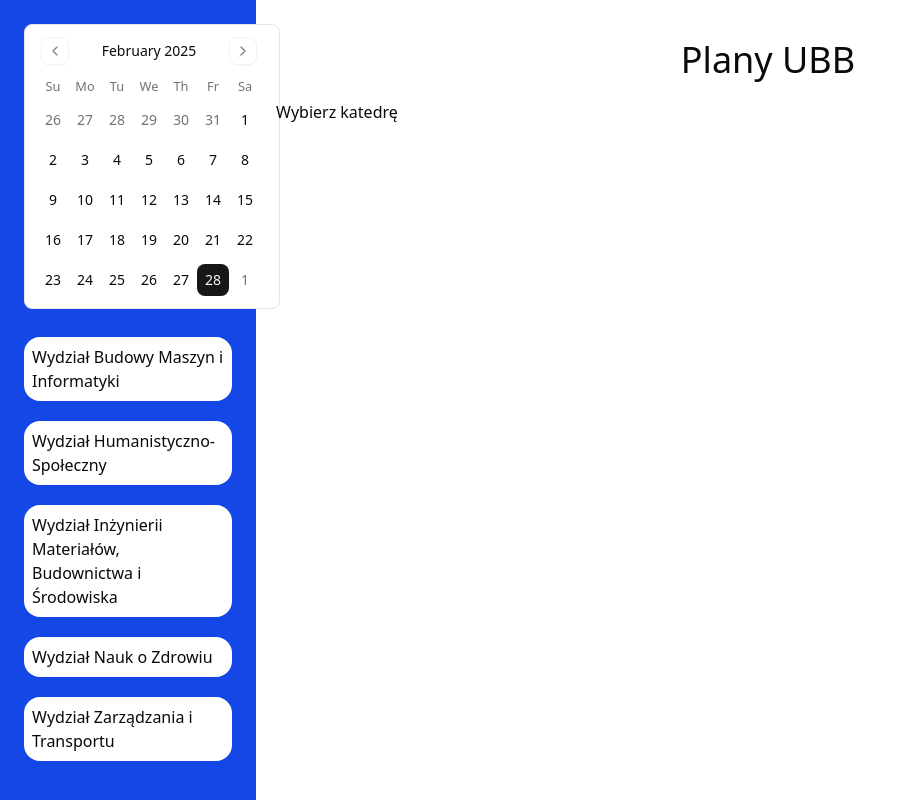
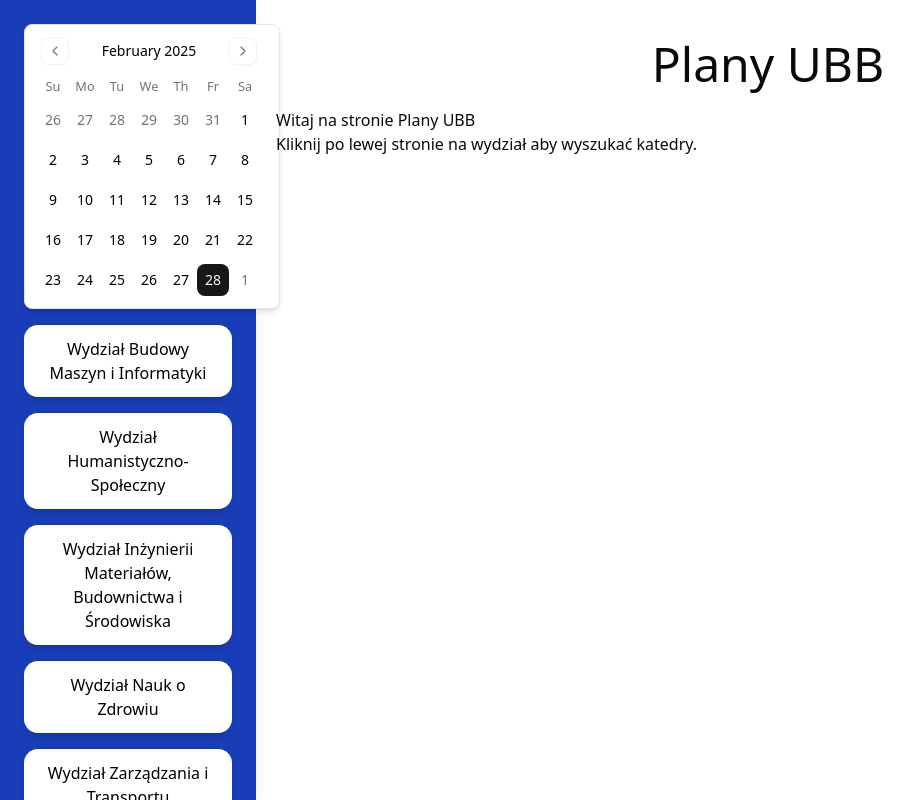
Before and after one commit to Sp3EdQQ/PZP-Plany, a React (Vite) app in the folder frontend/: page / in a window 1280 px wide. Shown: the whole page, without its empty margins (0-921 px from the left). Built offline with nearby package versions, Linux system fonts and the light colour scheme.

Commit message:
refactor: look

```diff
--- a/frontend/src/App.tsx
+++ b/frontend/src/App.tsx
@@ -14,7 +14,7 @@
             .then((json: University) => setData(json))
     }, []);
     return (
-        <div className="h-max w-screen">
+        <div className="h-max w-screen overflow-x-hidden">
             <div className="flex flex-row">
                 <SideBarLeft propData={data} propSetSelectedWydzial={setSelectedWydzial}/>
                 {data && (<MainContent propData={data} propSelectedWydzial={selectedWydzial || ""}/>)}
--- a/frontend/src/components/MainContent.tsx
+++ b/frontend/src/components/MainContent.tsx
@@ -10,10 +10,10 @@
 
     const faculty = propData[propSelectedWydzial];
     return (
-        <div className="w-4/5 p-5">
-            <h1 className="text-center p-5 text-4xl">Plany UBB</h1>
+        <div className="w-4/5 p-5 overflow-x-hidden">
+            <h1 className="text-center p-5 text-5xl">Plany UBB</h1>
             <div>
-                <h1>{propSelectedWydzial}</h1>
+                <h1 className="text-center font-bold text-lg ">{propSelectedWydzial}</h1>
                 {faculty ? (
                     Object.keys(faculty).map((catedral) => (
                         <Zajecia
@@ -24,7 +24,10 @@
                         />
                     ))
                 ) : (
-                    <div>Wybierz katedrę</div>
+                    <div>
+                        <div>Witaj na stronie Plany UBB</div>
+                        <div>Kliknij po lewej stronie na wydział aby wyszukać katedry.</div>
+                    </div>
                 )}
             </div>
         </div>
--- a/frontend/src/components/SideBarLeft.tsx
+++ b/frontend/src/components/SideBarLeft.tsx
@@ -1,5 +1,5 @@
-import {useState} from "react"
-import {Calendar} from "@/components/ui/calendar"
+import {useState} from "react";
+import {Calendar} from "@/components/ui/calendar";
 import {University} from "../../types/University.ts";
 
 type SideBarLeftProps = {
@@ -8,23 +8,32 @@
 };
 
 export const SideBarLeft = ({propData, propSetSelectedWydzial}: SideBarLeftProps) => {
-    const [date, setDate] = useState<Date | undefined>(new Date())
+    const [date, setDate] = useState<Date | undefined>(new Date());
+    const [activeWydzial, setActiveWydzial] = useState<string | null>(null);
 
-    return (<div className="w-1/5 flex-col p-6 bg-blue-700 h-screen">
+    return (
+        <div className="w-1/5 flex flex-col p-6 bg-blue-800 text-white h-screen shadow-lg">
             <Calendar
                 mode="single"
                 selected={date}
                 onSelect={setDate}
-            className="rounded-md border w-64 bg-white "
+                className="rounded-md border w-64 bg-white text-black mx-auto shadow-md"
             />
-        <div className="pt-2">
+            <div className="pt-4 flex flex-col gap-4">
                 {propData && Object.keys(propData).map((wydzial) => (
-                <div onClick={() => {
+                    <div
+                        key={wydzial}
+                        onClick={() => {
                             propSetSelectedWydzial(wydzial);
+                            setActiveWydzial(wydzial);
                         }}
-                     className="my-5 bg-white rounded-2xl *:m-5 p-2 cursor-pointer hover:bg-neutral-200">{wydzial}</div>
+                        className={`bg-white text-black text-center rounded-xl py-3 px-5 cursor-pointer transition duration-300 hover:scale-103 shadow-md
+                            ${activeWydzial === wydzial ? "scale-103" : ""}`}
+                    >
+                        {wydzial}
+                    </div>
                 ))}
             </div>
-    </div>)
-
-}
+        </div>
+    );
+};
--- a/frontend/src/components/Zajecia.tsx
+++ b/frontend/src/components/Zajecia.tsx
@@ -10,21 +10,21 @@
 export const Zajecia = ({propCatedral, propSelectedWydzial, propData}: ZajeciaProps) => {
     const [showClasses, setShowClasses] = useState(false);
     const zajecia = propData[propSelectedWydzial]?.[propCatedral] || {};
-
     return (
         <div className="my-4">
             <div
-                className="bg-blue-500 p-3 cursor-pointer rounded-lg text-lg"
+                className={`bg-blue-700 text-white p-4 cursor-pointer rounded-xl text-lg font-semibold shadow-lg transition duration-300 hover:bg-blue-800 hover:scale-102 ${showClasses ? "bg-blue-800 scale-102" : ""}`}
                 onClick={() => setShowClasses(!showClasses)}
             >
                 {propCatedral}
             </div>
             {showClasses && (
-                <div className="grid grid-cols-1 gap-4 mt-3">
+                <div className="grid grid-cols-1 gap-6 mt-4">
                     {Object.entries(zajecia).map(([nazwaZajec, nauczyciele]) => (
-                        <div key={nazwaZajec} className="bg-blue-500 p-4 rounded-lg shadow-lg">
-                            <h2 className="text-xl font-bold border-b pb-2 mb-2">{nazwaZajec}</h2>
-                            <ul>
+                        <div key={nazwaZajec}
+                             className="bg-blue-600 p-6 rounded-xl shadow-md text-white border border-blue-400 hover:bg-blue-700 transition duration-300">
+                            <h2 className="text-xl font-bold border-b border-white pb-2 mb-2">{nazwaZajec}</h2>
+                            <ul className="space-y-1">
                                 {nauczyciele.map((nauczyciel, index) => (
                                     <li key={index} className="text-sm">{nauczyciel}</li>
                                 ))}
```
Lines whose indentation alone changed are shown as unchanged.
